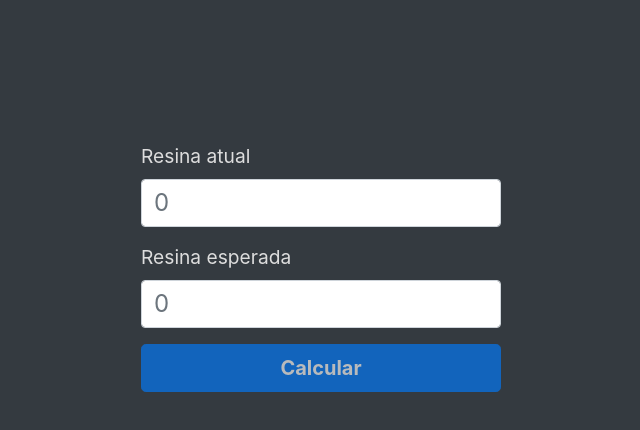
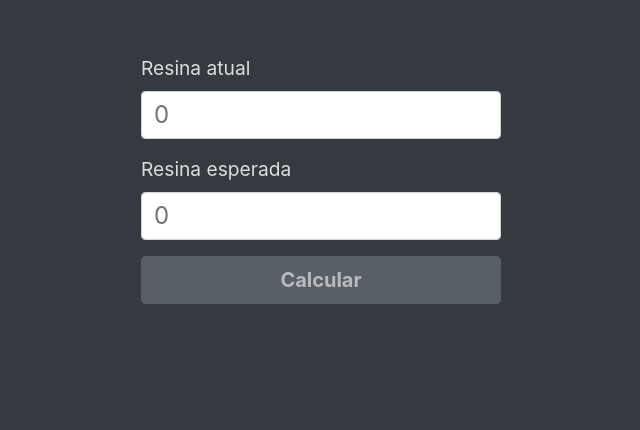
Before and after one commit to yuribyte/genshin-calc-ng, an Angular app: page / in a window 1280 px wide. Shown: the part 114-544 px from the top of the page, without its empty margins (319-959 px from the left). Built offline with nearby package versions, Linux system fonts and the light colour scheme; what angular-imask would draw is missing.

Commit message:
fix calc

```diff
--- a/angular.json
+++ b/angular.json
@@ -49,9 +49,12 @@
             "assets": ["src/favicon.ico", "src/assets"],
             "styles": [
               "node_modules/bootstrap/dist/css/bootstrap.css",
+              "node_modules/toastr/build/toastr.min.css",
               "src/styles.css"
             ],
-            "scripts": []
+            "scripts": [
+              "node_modules/toastr/build/toastr.min.js"
+            ]
           },
           "configurations": {
             "production": {
--- a/package.json
+++ b/package.json
@@ -25,6 +25,7 @@
     "bootstrap": "^4.5.3",
     "dayjs": "1.8.28",
     "rxjs": "~6.5.4",
+    "toastr": "^2.1.4",
     "tslib": "^1.10.0",
     "zone.js": "~0.10.2"
   },
--- a/src/app/app.component.css
+++ b/src/app/app.component.css
@@ -3,7 +3,7 @@
 }
 .child {
   position: absolute;
-  margin-top: 32vh;
+  margin-top: 21vh;
   display: flex;
   justify-content: center;
 }
@@ -11,7 +11,7 @@
 @media (max-width: 750px) {
   .child {
     position: absolute;
-    margin-top: 28vh;
+    margin-top: 20vh;
     display: flex;
     justify-content: center;
   }
--- a/src/app/calc/calc.component.html
+++ b/src/app/calc/calc.component.html
@@ -13,12 +13,12 @@
   <strong>Data:</strong> {{currentLocalData}} <br>
 </div>
 
-<div class="text-danger-form" [@fadeInOut] class="alert alert-danger" *ngIf="form.hasError('isGreater')">
+<!-- <div class="text-danger-form" [@fadeInOut] class="alert alert-danger" *ngIf="isInvalid">
   Valores incorretos
 </div>
-<div class="text-success-form" [@fadeInOut] class="alert alert-success" *ngIf="form.hasError('isSame')">
+<div class="text-success-form" [@fadeInOut] class="alert alert-success" *ngIf="isSame">
   Resina carregada! ^ω^
-</div>
+</div> -->
 
 
 <form [formGroup]="form" novalidade>
@@ -30,5 +30,6 @@
     <label for="expectedResin">{{expectedResinText}}</label>
     <input [imask]="mask" inputmode="numeric" pattern="[0-9]*" autocomplete="off" formControlName="expectedResin" type="text" class="form-control" id="expectedResin" aria-describedby="expectedResin" placeholder="0">
   </div>
-  <button [disabled]="form.invalid || form.hasError('isGreater')" (click)="calcResin()" class="btn btn-primary btn-lg btn-block"><b>{{btnText}}</b></button>
+  <button [disabled]="form.invalid || isInvalid || isSame" (click)="checkValues()"
+   [class]="form.invalid || isInvalid || isSame ? 'btn btn-secondary btn-lg btn-block' : 'btn btn-primary btn-lg btn-block'"><b>{{btnText}}</b></button>
 </form>
--- a/src/app/calc/calc.component.ts
+++ b/src/app/calc/calc.component.ts
@@ -4,6 +4,7 @@ import { AbstractControl, FormBuilder, FormGroup, Validators } from '@angular/fo
 
 import * as dayjs from 'dayjs'
 import 'dayjs/locale/pt-br'
+import toastr from 'toastr'
 
 @Component({
   selector: 'genshin-calc',
@@ -52,6 +53,11 @@ export class CalcComponent implements OnInit {
   currentLocalHours;
   currentLocalData;
 
+  unixMinutes;
+
+  isInvalid = false;
+  isSame = false;
+
   form: FormGroup;
 
   result = false
@@ -61,22 +67,27 @@ export class CalcComponent implements OnInit {
     mask: Number
   }
 
-
-  constructor(
-    private fb: FormBuilder
-  ) { }
+  constructor(private fb: FormBuilder) { }
 
   ngOnInit(): void {
-    this.form = this.fb.group({
-      currentResin: [null, [Validators.required]],
-      expectedResin: [null, [Validators.required]]
-    },
-      { validator: CalcComponent.isGreater }
-    );
+    this.getLocals()
+    this.buildForm()
+  }
 
-    this.currentLocalMinutes = localStorage.getItem('currentLocalMinutes')
-    this.currentLocalHours = localStorage.getItem('currentLocalHours')
-    this.currentLocalData = localStorage.getItem('currentLocalData')
+  checkValues() {
+    const current = parseInt(this.form.value.currentResin)
+    const expected = parseInt(this.form.value.expectedResin)
+
+    if (current < 0 || expected < 0) {
+      this.setInvalid()
+    } else if (current > expected) {
+      this.setInvalid()
+    } else if (current == expected) {
+      this.setSame()
+    } else {
+      this.calcResin()
+    }
+
   }
 
   calcResin() {
@@ -99,9 +110,37 @@ export class CalcComponent implements OnInit {
       localStorage.setItem('currentLocalData', this.calculatedResinData)
     }
 
-
     this.result = true
 
   }
 
+  setInvalid() {
+    toastr.error('Valores incorretos!', 'Erro!')
+    this.isInvalid = true
+    setTimeout(() => {
+      this.isInvalid = false
+    }, 750);
+  }
+
+  setSame() {
+    toastr.info('Resina carregada!', 'Atenção')
+    this.isSame = true
+    setTimeout(() => {
+      this.isSame = false
+    }, 750);
+  }
+
+  getLocals() {
+    this.currentLocalMinutes = localStorage.getItem('currentLocalMinutes')
+    this.currentLocalHours = localStorage.getItem('currentLocalHours')
+    this.currentLocalData = localStorage.getItem('currentLocalData')
+  }
+
+  buildForm() {
+    this.form = this.fb.group({
+      currentResin: [null, [Validators.required]],
+      expectedResin: [null, [Validators.required]]
+    });
+  }
+
 }
```
Also changed, not shown: 1 other file (tests, documents, lock files or other folders).
